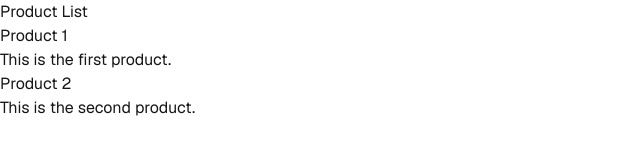
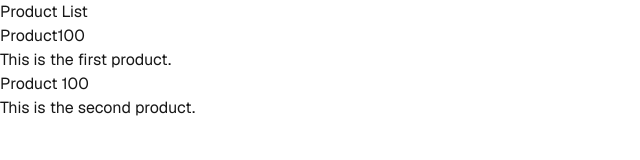
Before and after one commit to bikeeprajapati/nextjs-fundamentals, a Next.js app: page /products in a window 1280 px wide. Shown: the top 160 px of the page, without its empty margins (0-640 px from the left). Built offline with nearby package versions, Linux system fonts and the light colour scheme.

Commit message:
Add product listing and home page layout with navigation links

```diff
--- /dev/null
+++ b/app/page.tsx
@@ -0,0 +1,26 @@
+import Link from "next/link";
+
+export default function Home() {
+    return (
+        <>
+            <main className="flex min-h-screen flex-col items-center justify-between p-24">
+                <h1 className="text-3xl font-bold underline">
+                    Welcome Home!
+                </h1>
+
+                <Link
+                    href="/about"
+                    className="mt-4 text-blue-600 hover:underline"
+                >
+                    About
+                </Link>
+                <Link
+                    href="/blog"
+                    className="mt-4 text-blue-600 hover:underline"
+                >
+                    Blog
+                </Link>
+            </main>
+        </>
+    );
+}
--- a/app/products/page.tsx
+++ b/app/products/page.tsx
@@ -1,9 +1,16 @@
+import Link from "next/link";
+
 export default function ProductList() {
-    return<>
+    const productId = 100;
+    return <>
         <h1>Product List</h1>
-        <h2>Product 1</h2>
+        <h2>
+            <Link href={`/products/${productId}`}>  Product{productId} </Link>
+        </h2>
         <p>This is the first product.</p>
-        <h2>Product 2</h2>
+        <h2>
+            <Link href={`/products/${productId}`}>  Product {productId} </Link>
+        </h2>
         <p>This is the second product.</p>
     </>
 }
```
